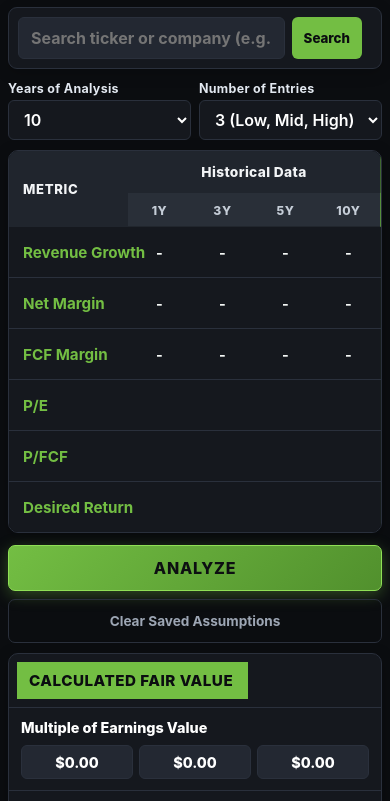
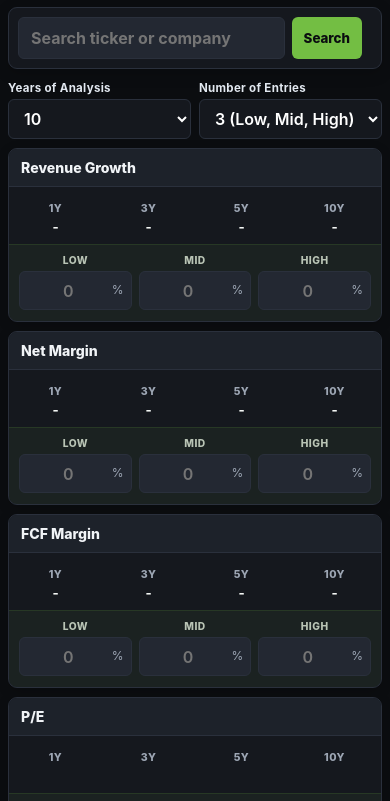
Before and after one commit to thepimis/Stock-Valuation-Tool, a plain HTML site: page index.html in a window 390 px wide. Shown: the part 43-844 px from the top of the page. Drawn offline with Linux system fonts and the light colour scheme.

Commit message:
index.html

```diff
--- a/index.html
+++ b/index.html
@@ -1272,6 +1272,11 @@
     }
 
 
+
+    .mobile-input-label {
+      display: none;
+    }
+
     /* v8.4: dedicated phone layout */
     @media (max-width: 650px) {
       body {
@@ -1581,6 +1586,203 @@
       }
     }
 
+
+    /* v8.5: true mobile card layout — no horizontal table scrolling */
+    @media (max-width: 650px) {
+      /* Keep only the useful company summary on phones.
+         The underlying baseline inputs remain in the DOM and calculations still use them. */
+      .stock-summary-card .baseline-box {
+        display: none !important;
+      }
+
+      .stock-summary-card .company-header {
+        border-bottom: 0;
+      }
+
+      /* Replace the desktop matrix with stacked metric cards. */
+      .table-box:has(.metric-matrix) {
+        overflow: visible !important;
+        background: transparent;
+        border: 0;
+        box-shadow: none;
+      }
+
+      .metric-matrix,
+      .metric-matrix tbody {
+        display: block !important;
+        width: 100% !important;
+        min-width: 0 !important;
+      }
+
+      .metric-matrix thead {
+        display: none !important;
+      }
+
+      .metric-matrix tbody tr {
+        display: grid !important;
+        grid-template-columns: repeat(4, minmax(0, 1fr));
+        width: 100%;
+        margin-bottom: 9px;
+        padding: 0;
+        overflow: hidden;
+        background: var(--card-bg);
+        border: 1px solid var(--border-color);
+        border-radius: 9px;
+        box-shadow: 0 3px 12px rgba(0, 0, 0, .18);
+      }
+
+      .metric-matrix tbody tr:last-child {
+        margin-bottom: 0;
+      }
+
+      .metric-matrix tbody td {
+        display: block !important;
+        width: auto !important;
+        height: auto !important;
+        min-width: 0;
+        padding: 9px 5px !important;
+        border: 0 !important;
+        text-align: center !important;
+        background: transparent !important;
+        box-shadow: none !important;
+      }
+
+      /* Metric title becomes a clean full-width card heading. */
+      .metric-matrix tbody td.metric-name {
+        position: static !important;
+        grid-column: 1 / -1;
+        padding: 10px 12px !important;
+        color: #f1f4f7 !important;
+        background: #1d222a !important;
+        border-bottom: 1px solid var(--border-color) !important;
+        box-shadow: none !important;
+        font-size: .88rem;
+        font-weight: 800;
+        text-align: left !important;
+      }
+
+      /* Historical values: four equal columns with compact labels. */
+      .metric-matrix tbody td:nth-child(2)::before,
+      .metric-matrix tbody td:nth-child(3)::before,
+      .metric-matrix tbody td:nth-child(4)::before,
+      .metric-matrix tbody td:nth-child(5)::before {
+        display: block;
+        margin-bottom: 4px;
+        color: var(--muted);
+        font-size: .66rem;
+        font-weight: 800;
+        letter-spacing: .04em;
+      }
+
+      .metric-matrix tbody td:nth-child(2)::before { content: "1Y"; }
+      .metric-matrix tbody td:nth-child(3)::before { content: "3Y"; }
+      .metric-matrix tbody td:nth-child(4)::before { content: "5Y"; }
+      .metric-matrix tbody td:nth-child(5)::before { content: "10Y"; }
+
+      .metric-matrix .history-value {
+        min-width: 0 !important;
+        font-size: .84rem;
+      }
+
+      /* Assumptions move below historical values and span the full card width. */
+      .metric-matrix tbody td.assumption-cell {
+        grid-column: 1 / -1;
+        padding: 9px 10px 11px !important;
+        background: rgba(77, 115, 61, .10) !important;
+        border-top: 1px solid rgba(115, 190, 67, .14) !important;
+      }
+
+      .assumption-cell .inputs-flex {
+        gap: 7px;
+      }
+
+      .assumption-cell .input-wrapper {
+        display: flex;
+        flex-direction: column;
+        gap: 5px;
+      }
+
+      .mobile-input-label {
+        display: block;
+        color: #b9c4b5;
+        font-size: .64rem;
+        font-weight: 800;
+        letter-spacing: .045em;
+        text-transform: uppercase;
+        text-align: center;
+      }
+
+      .assumption-cell input {
+        min-height: 39px;
+        padding: 7px 22px 7px 8px;
+        border-radius: 6px;
+        font-size: 16px;
+      }
+
+      .assumption-cell .symbol {
+        top: 28px;
+      }
+
+      /* Compact top controls so the table starts sooner. */
+      .top-controls {
+        margin-top: 0;
+        margin-bottom: 9px;
+      }
+
+      .dropdown-group label {
+        font-size: .72rem;
+      }
+
+      /* The old mobile green metric treatment is explicitly disabled. */
+      .metric-name {
+        color: #f1f4f7 !important;
+      }
+    }
+
+
+    /* v8.6: clean mobile valuation-results header */
+    @media (max-width: 650px) {
+      .table-box:last-of-type {
+        overflow: hidden;
+        border-radius: 9px;
+      }
+
+      .table-box:last-of-type thead tr:first-child {
+        display: block !important;
+        width: 100%;
+        padding: 0;
+        margin: 0;
+        border: 0;
+      }
+
+      .table-box:last-of-type thead tr:first-child th:first-child {
+        display: none !important;
+      }
+
+      .table-box:last-of-type thead tr:first-child th:last-child {
+        display: block !important;
+        width: 100% !important;
+        padding: 10px 12px !important;
+        margin: 0;
+        border: 0;
+        border-radius: 0;
+        background: #4d733d !important;
+        color: #ffffff !important;
+        text-align: center !important;
+        font-size: .9rem;
+        font-weight: 800;
+        letter-spacing: .045em;
+        text-transform: uppercase;
+        box-shadow:
+          inset 0 1px 0 rgba(255,255,255,.05),
+          inset 0 -1px 0 rgba(0,0,0,.18);
+      }
+
+      .table-box:last-of-type thead {
+        background: transparent !important;
+      }
+    }
+
   </style>
 
 <style>
@@ -1607,7 +1809,7 @@
         <input
           type="text"
           id="tickerInput"
-          placeholder="Search ticker or company (e.g., AAPL, Adobe, Bloom Energy)"
+          placeholder="Search ticker or company"
           autocomplete="off"
           aria-autocomplete="list"
           aria-controls="searchDropdown"
@@ -2858,10 +3060,12 @@
       const rowContainer = document.getElementById(`row_${m.id}`);
       rowContainer.className = `inputs-flex cols-${numEntries}`;
       let html = '';
-      cases.forEach(c => {
+      cases.forEach((c, scenarioIndex) => {
         const symbolHTML = m.hasSymbol ? '<span class="symbol">%</span>' : '';
+        const mobileLabel = headerTextMap[numEntries][scenarioIndex] || c;
         html += `
           <div class="input-wrapper">
+            <span class="mobile-input-label">${mobileLabel}</span>
             <input type="number" id="${m.id}_${c}" value="" placeholder="0" oninput="markResultsPending()">
             ${symbolHTML}
           </div>`;
```
